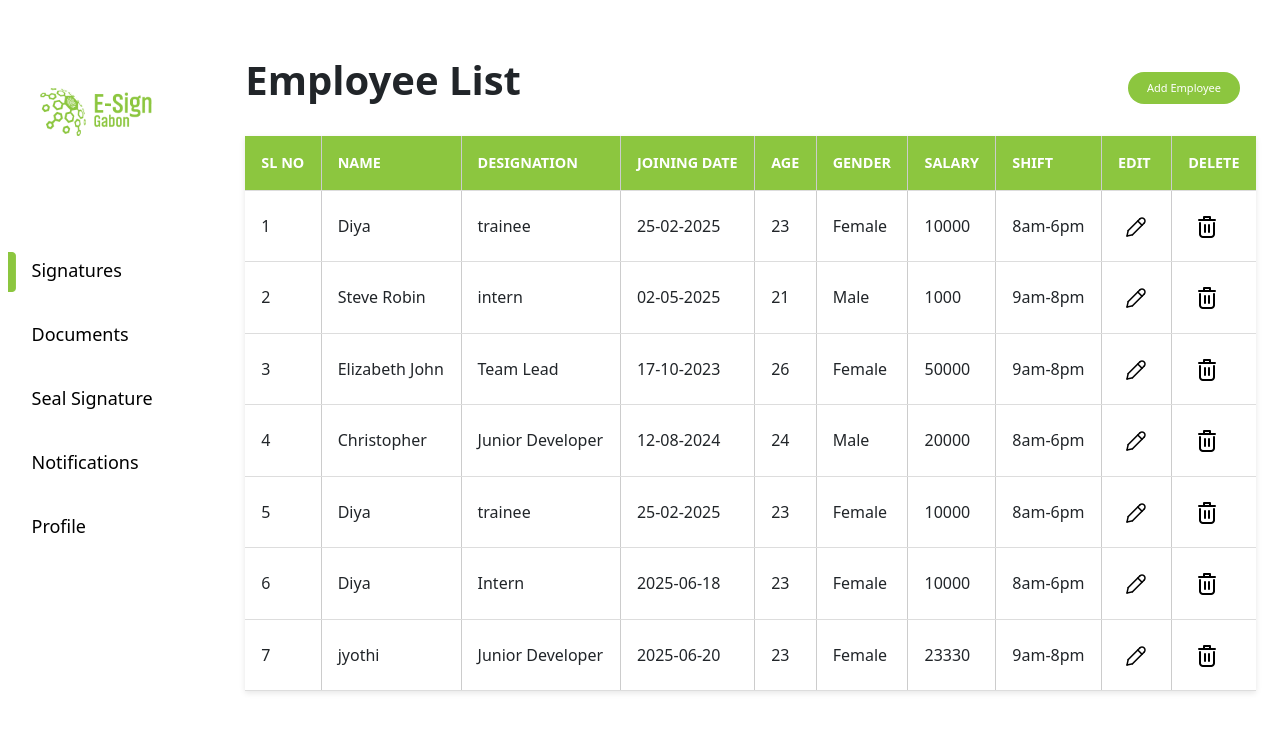
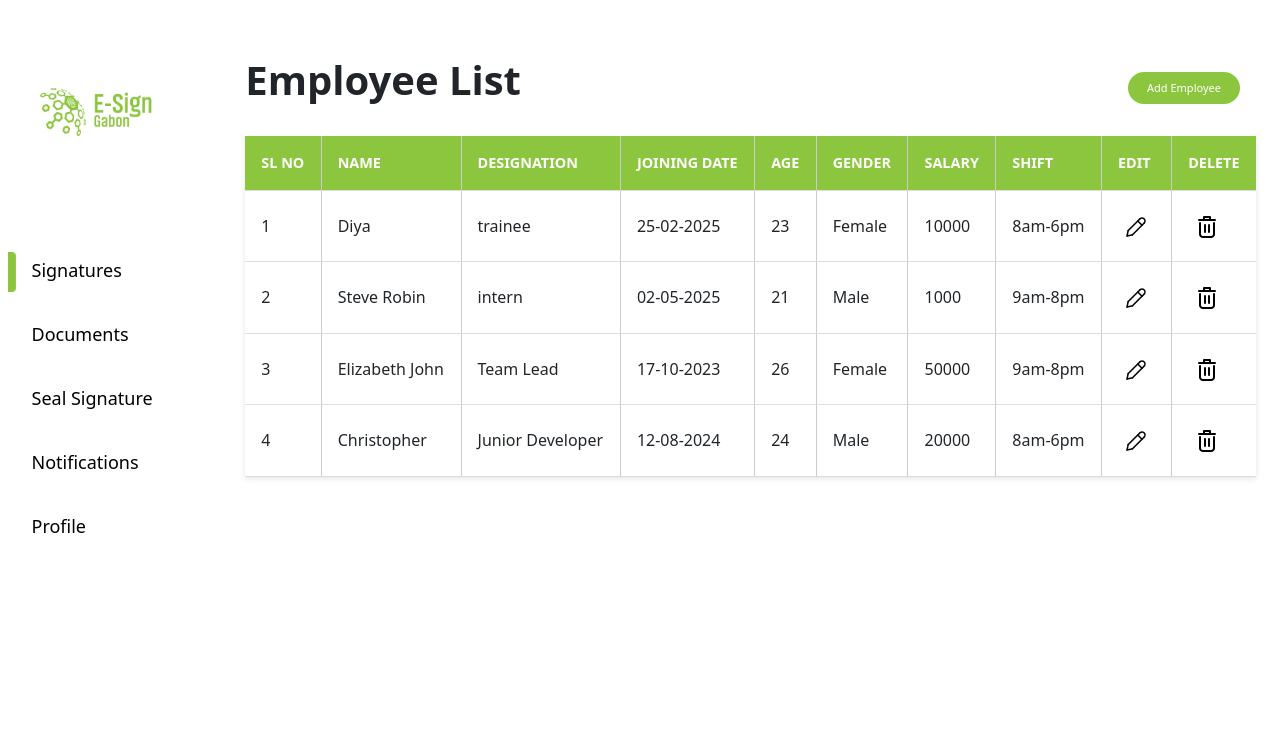
Before and after one commit to DhiaShams/Angular-learning, an Angular app: page /list in a window 1280 px wide. Shown: the top 732 px of the page. Built offline with nearby package versions, Linux system fonts and the light colour scheme; data requests are answered from the project's data file.

Commit message:
Delete feature

```diff
--- a/db.json
+++ b/db.json
@@ -35,36 +35,6 @@
       "age": "24",
       "shift": "8am-6pm",
       "gender": "Male"
-    },
-    {
-      "id": "6925",
-      "name": "Diya",
-      "designation": "trainee",
-      "date": "25-02-2025",
-      "age": "23",
-      "gender": "Female",
-      "shift": "8am-6pm",
-      "salary": "10000"
-    },
-    {
-      "id": "8872",
-      "name": "Diya",
-      "designation": "Intern",
-      "date": "2025-06-18",
-      "age": "23",
-      "gender": "Female",
-      "shift": "8am-6pm",
-      "salary": "10000"
-    },
-    {
-      "id": "b0b3",
-      "name": "jyothi",
-      "designation": "Junior Developer",
-      "date": "2025-06-20",
-      "age": 23,
-      "gender": "Female",
-      "shift": "9am-8pm",
-      "salary": 23330
     }
   ]
 }
--- a/src/app/_service/api.ts
+++ b/src/app/_service/api.ts
@@ -47,5 +47,8 @@ export class ApiService {
   addEmployee(data:any){
     return this.https.post(this.apiUrl2,data)
   }
+  deleteEmployee(id:any){
+    return this.https.delete(`${this.apiUrl2}/${id}`)
+  }
 
 }
--- a/src/app/components/employees/employees.html
+++ b/src/app/components/employees/employees.html
@@ -172,8 +172,8 @@
                     </div>
 
                 </td>
-                <td class="action-buttons" (click)="deleteEmployee(employee)">
-                    <button data-bs-toggle="modal" data-bs-target="#delete-modal" class="bin">
+                <td class="action-buttons" (click)="deleteModal(employee)">
+                    <button class="bin">
                         <img src="assets/images/bin.png" alt="">
                     </button>
 
@@ -193,7 +193,7 @@
                                 <div class="modal-footer">
                                     <button type="button" class="btn btn-secondary"
                                         data-bs-dismiss="modal">Close</button>
-                                    <button type="button" class="btn btn-danger">Delete</button>
+                                    <button type="button" (click)="deleteEmployee()" class="btn btn-danger">Delete</button>
                                 </div>
                             </div>
                         </div>
--- a/src/app/components/employees/employees.ts
+++ b/src/app/components/employees/employees.ts
@@ -15,6 +15,7 @@ export class Employees {
   employeeForm!: FormGroup;
   submitted = false;
   employeeList: any;
+  employeeId : any;
   employeeObj: any = {
     name: '',
     designation: '',
@@ -62,8 +63,19 @@ export class Employees {
     $("#form-modal").modal('show');
   }
 
-  deleteEmployee(emp: any) {
+  deleteModal(emp: any) {
     console.log('Deleting', emp)
+    this.employeeId = emp.id;
+    $("#delete-modal").modal('show');
+  }
+
+  deleteEmployee(){
+    console.log(' this.employeeId', this.employeeId);
+    this.Api.deleteEmployee(this.employeeId).subscribe(data=>{
+      this.getEmployeeList();
+        $("#delete-modal").modal('hide');
+    })
+
   }
 
   onClick() {
```
Also changed, not shown: src/assets/data/employee-data.json (deleted, +0 -9 lines).
